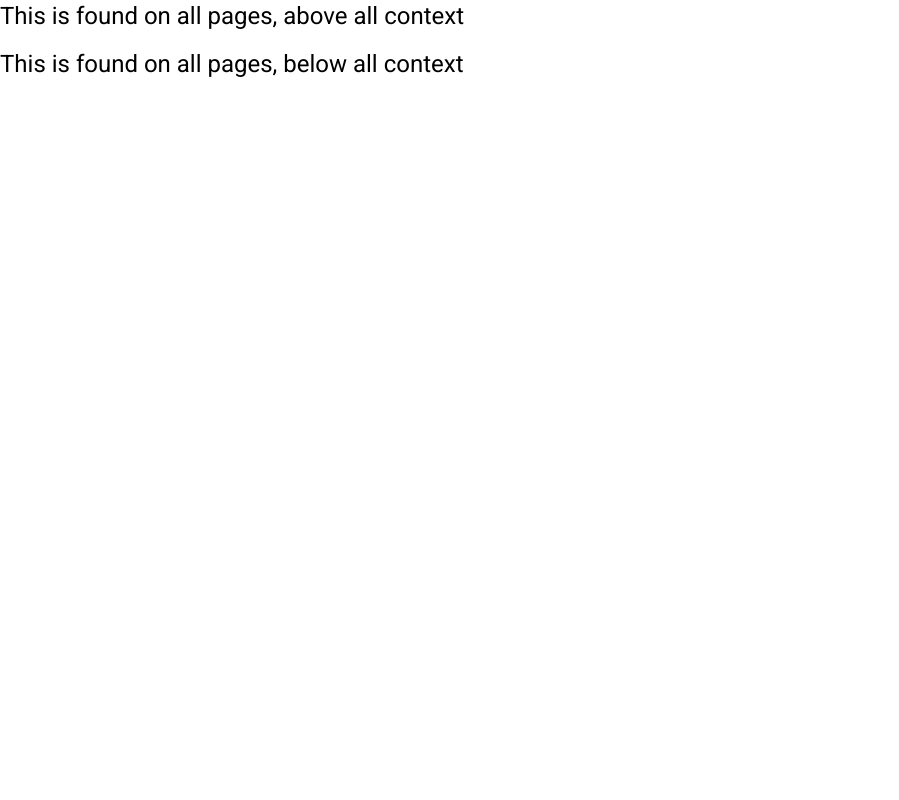
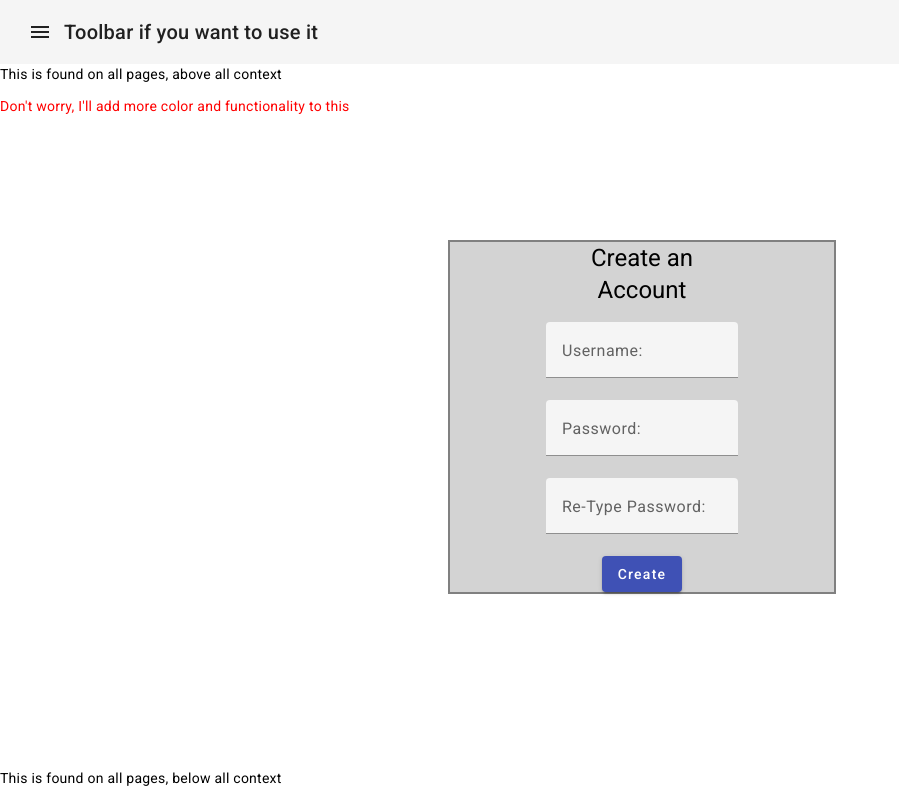
Before and after one commit to F23-CS-407/project, an Angular app in the folder frontend/: page /signup in a window 1280 px wide. Before the commit this address led to /. Shown: the whole page, without its empty margins (0-899 px from the left). Built offline with nearby package versions, Linux system fonts and the light colour scheme.

Commit message:
Signup Page
Created box and inputs for signup page. Added homepage and toolbar if someone wanted to use either.

```diff
--- a/frontend/src/app/app.component.html
+++ b/frontend/src/app/app.component.html
@@ -1,5 +1,11 @@
-<h1>This is found on all pages, above all context</h1>
+<mat-toolbar>
+    <button mat-icon-button class="example-icon" aria-label="Example icon-button with menu icon">
+        <mat-icon>menu</mat-icon>
+      </button>
+    Toolbar if you want to use it
+</mat-toolbar>
+<p>This is found on all pages, above all context</p>
 
 <router-outlet></router-outlet>
 
-<h1>This is found on all pages, below all context</h1>
+<p>This is found on all pages, below all context</p>
--- a/frontend/src/app/app.module.ts
+++ b/frontend/src/app/app.module.ts
@@ -1,25 +1,40 @@
 import { NgModule } from '@angular/core';
 import { BrowserModule } from '@angular/platform-browser';
-
 import { AppRoutingModule } from './app-routing.module';
 import { AppComponent } from './app.component';
-import { LoginComponent } from './login/login.component';         // Here is the component being imported
-
 import { RouterModule } from '@angular/router';
 import { BrowserAnimationsModule } from '@angular/platform-browser/animations';
+
+// For Angular Material Library - https://material.angular.io/components/categories
+import { MatInputModule } from '@angular/material/input';
+import { MatButtonModule } from '@angular/material/button';
+import { MatToolbarModule } from '@angular/material/toolbar';
+import {MatIconModule} from '@angular/material/icon';
+
+import { HomeComponent } from './home/home.component';
+import { LoginComponent } from './login/login.component';         // Here is the component being imported
+import { SignupComponent } from './signup/signup.component';
 
 @NgModule({
   declarations: [
     AppComponent,
-    LoginComponent,                                                // Here is the componenet being delcared
+    LoginComponent,
+    HomeComponent,
+    SignupComponent,                                                // Here is the componenet being delcared
   ],
   imports: [
     BrowserModule,
     AppRoutingModule,
     RouterModule.forRoot([
-      {path: 'login', component: LoginComponent}                  // This is a new path. Can be found at localhost:port/login
+      {path: '', component: HomeComponent },
+      {path: 'login', component: LoginComponent},                  // This is a new path. Can be found at localhost:port/login
+      {path: 'signup', component: SignupComponent}
     ]),
     BrowserAnimationsModule,
+    MatInputModule,
+    MatButtonModule,
+    MatToolbarModule,
+    MatIconModule,
   ],
   providers: [],
   bootstrap: [AppComponent]
--- /dev/null
+++ b/frontend/src/app/home/home.component.html
@@ -0,0 +1,2 @@
+<h1>This is the home page</h1>
+<p style="font-size: large"> Try <a href="/signup">Creating an Account</a> here</p>
--- /dev/null
+++ b/frontend/src/app/signup/signup.component.css
@@ -0,0 +1,22 @@
+.center-box {
+    position: absolute;
+    top: 30%;
+    left: 35%;
+    width: 30%;
+
+    text-align: center;
+
+    background-color: lightgray;
+    border: 2px solid gray;
+}
+
+.input-form {
+    display: block;
+    margin-left: auto;
+    margin-right: auto;
+    width: 50%;
+}
+
+.input-full-width {
+    width: 100%;
+}
--- /dev/null
+++ b/frontend/src/app/signup/signup.component.html
@@ -0,0 +1,26 @@
+<p style="color:red; top: margin 10px;">Don't worry, I'll add more color and functionality to this</p>
+<div style="width:80%;height:80%">
+    <div class="center-box">
+        <form class="input-form">
+            <h1 style="text-align:center">Create an Account</h1>
+
+            <mat-form-field class="input-full-width">
+            <mat-label>Username:</mat-label>
+            <input matInput>
+            </mat-form-field>
+
+            <mat-form-field class="input-full-width">
+                <mat-label>Password:</mat-label>
+                <input matInput type="password">
+            </mat-form-field>
+
+            <mat-form-field class="input-full-width">
+                <mat-label>Re-Type Password:</mat-label>
+                <input matInput type="password">
+            </mat-form-field>
+            <br>
+            <button mat-raised-button color="primary">Create</button>
+
+        </form>
+    </div>
+</div>
```
Also changed, not shown: frontend/src/app/home/home.component.ts (added, +10 -0 lines), frontend/src/app/signup/signup.component.ts (added, +10 -0 lines), frontend/src/app/home/home.component.css (added), 2 other files (tests, documents, lock files or other folders).
